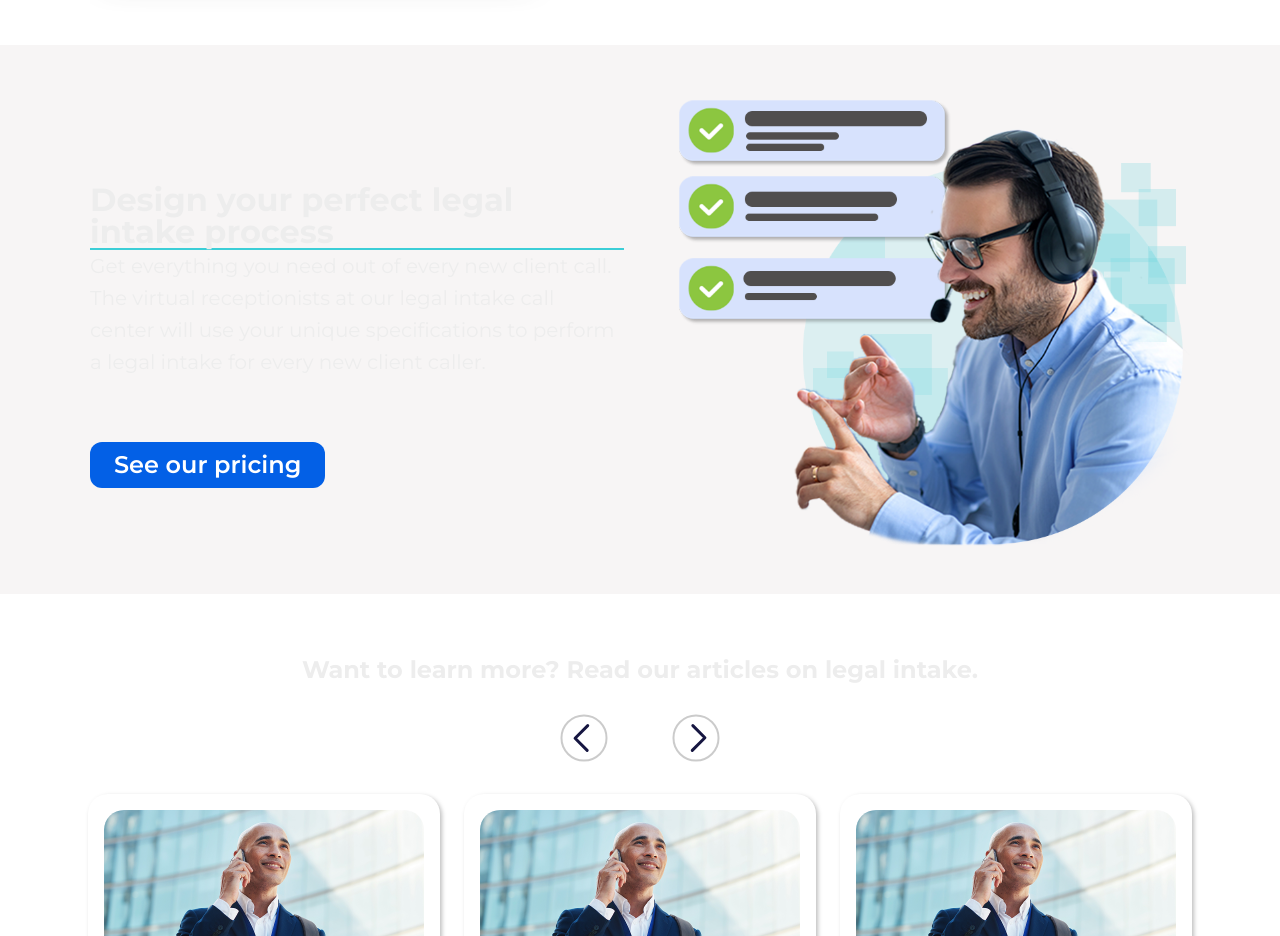
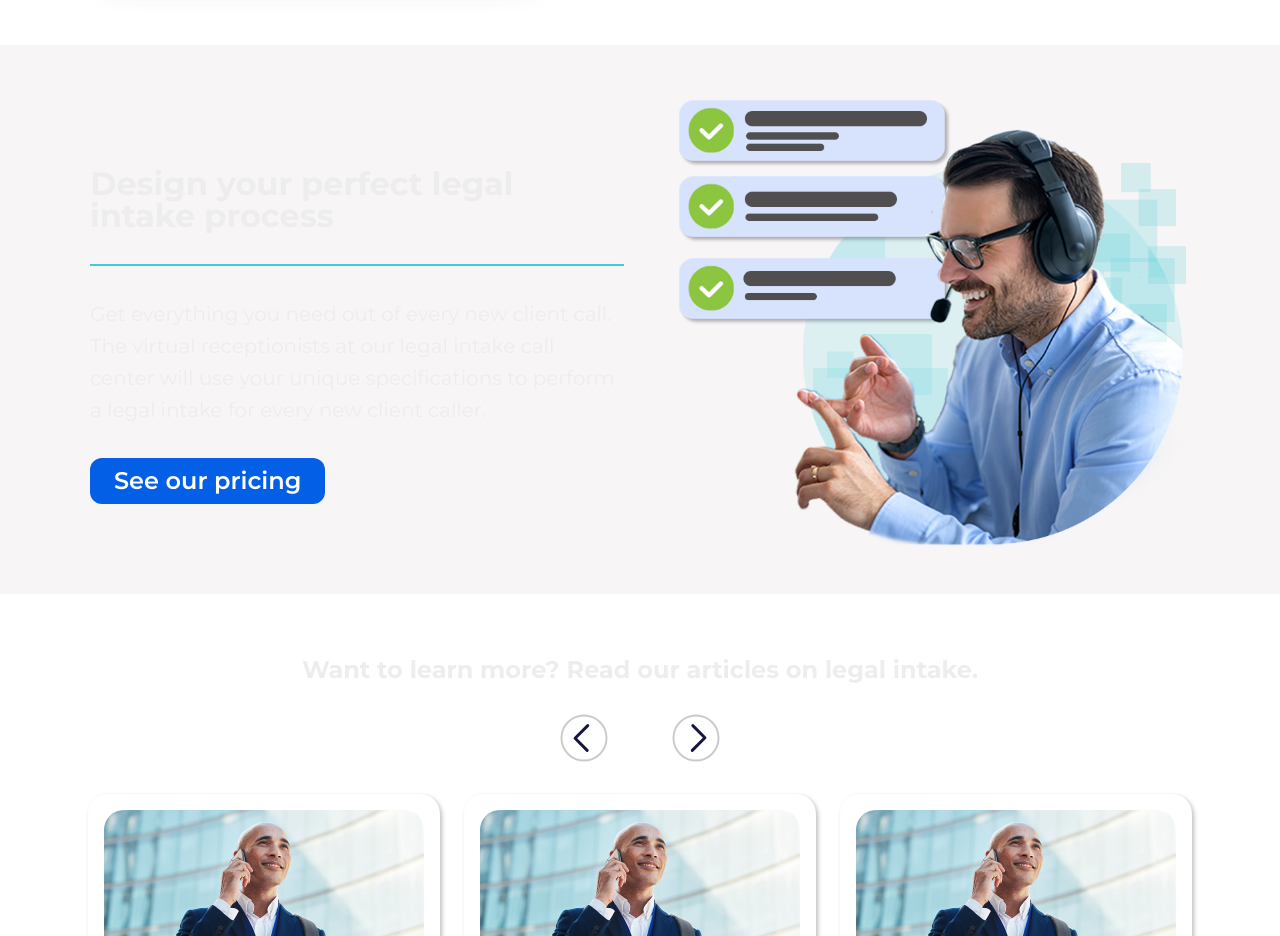
Before and after one commit to enrjon/nextjs-legal-customer-service, a Next.js app in the folder client-support/: page /landing-page in a window 1280 px wide. Shown: the part 1760-2696 px from the top of the page. Built offline with nearby package versions, Linux system fonts and the light colour scheme.

Commit message:
updated colors for intake

```diff
--- a/client-support/src/app/globals.css
+++ b/client-support/src/app/globals.css
@@ -110,6 +110,3 @@ input.error {
 .divider {
   background-color: rgba(60, 206, 215, 1);
 }
-.divider2{
-  background-color: rgba(255, 255, 255, 0.2);
-}
--- a/client-support/src/app/ui/landing-page/intake.tsx
+++ b/client-support/src/app/ui/landing-page/intake.tsx
@@ -4,8 +4,8 @@ export default function Intake() {
     return (
         <div className="flex justify-center gap-[50px] p-[32px] lg:py-[64]">
             <div className="flex flex-col-reverse items-center md:flex-row gap-[32px]">
-                <div className="flex flex-col gap-[32px] max-w-[534px]">
-                    <div className="gap-[32px] py-[32px]">
+                <div className="flex flex-col max-w-[534px]">
+                    <div className="flex flex-col gap-[32px] py-[32px]">
                         <h3 className="text-h2 font-bold">Design your perfect legal intake process</h3>
                         <div className="w-full h-[2px] divider"></div>
                         <p className="text-b2">Get everything you need out of every new client call. The virtual receptionists at our legal intake call center will use your unique specifications to perform a legal intake for every new client caller.</p>
```
